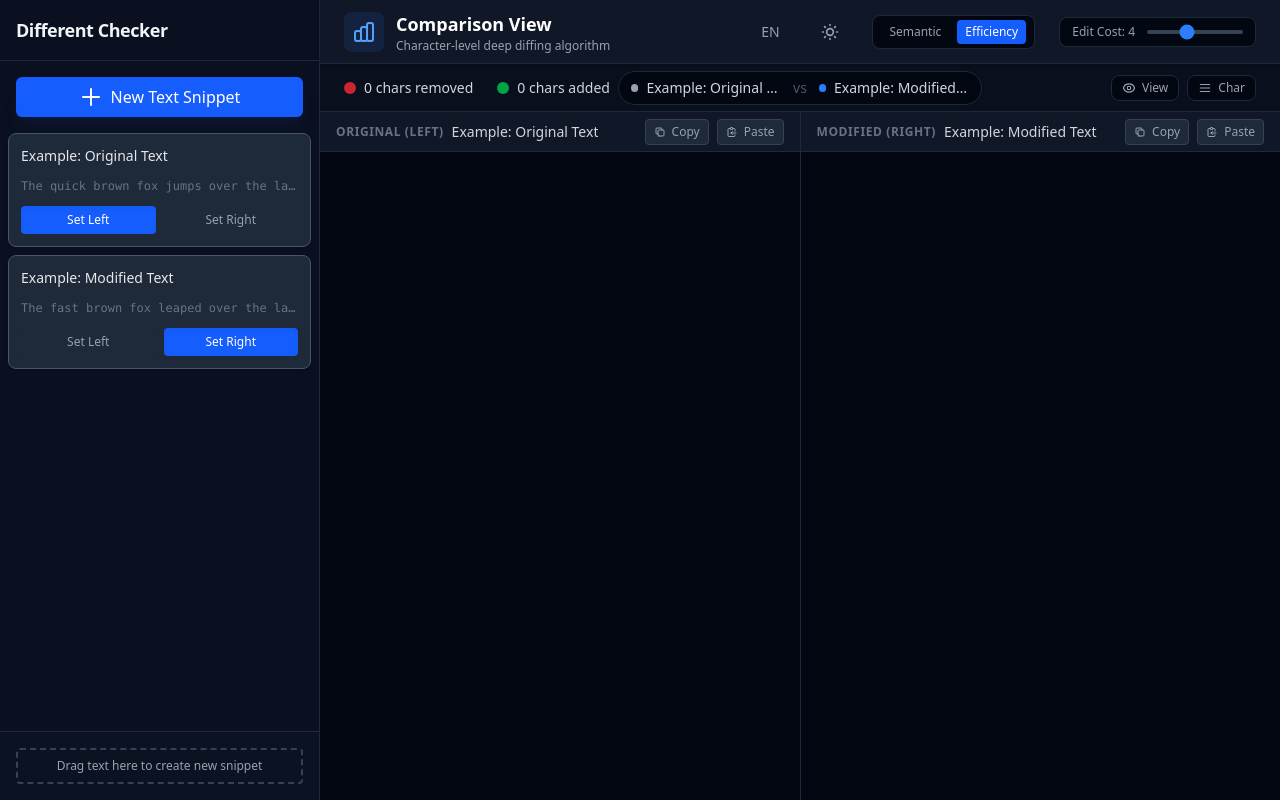
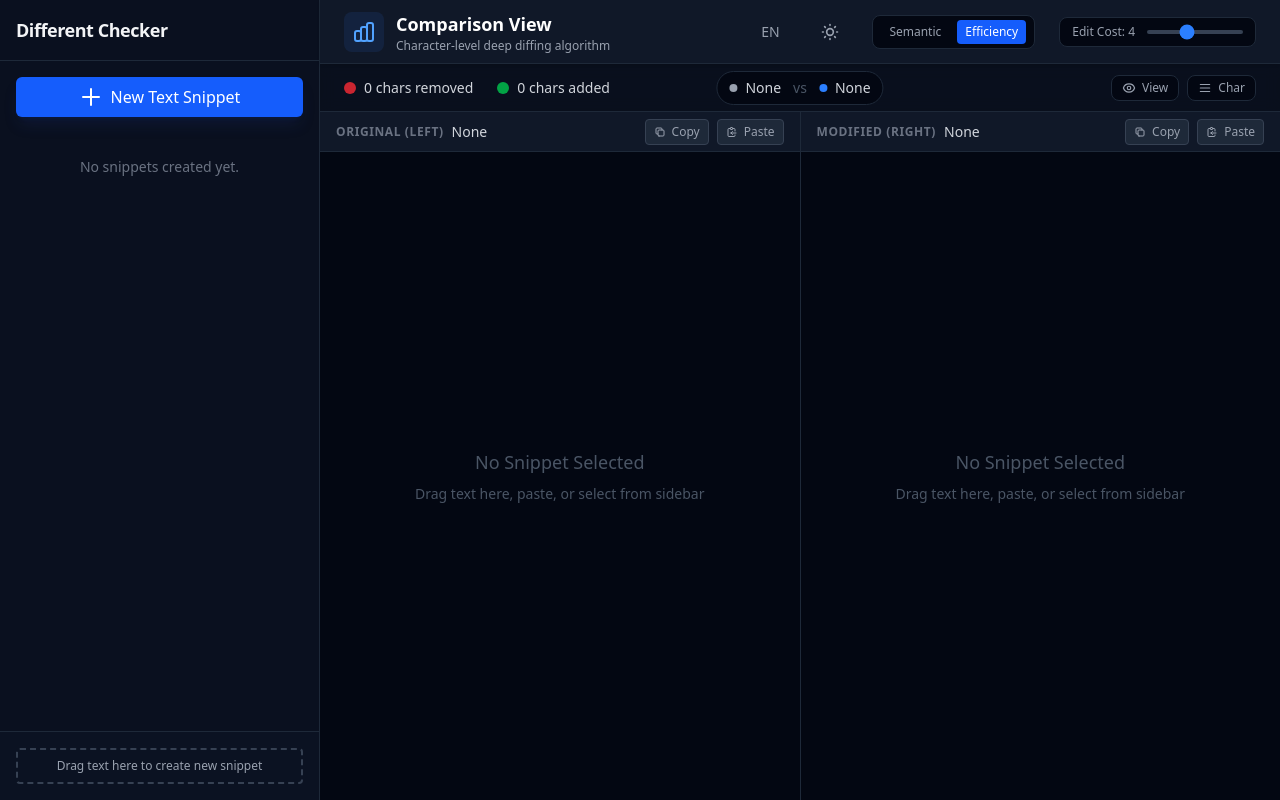
Before and after one commit to Wu-Yijun/diff-checker, a React (Vite) app: page / in a window 1280 px wide. Built offline with nearby package versions, Linux system fonts and the light colour scheme.

Commit message:
update language

```diff
--- a/src/App.tsx
+++ b/src/App.tsx
@@ -10,18 +10,18 @@ import { useLanguage } from './contexts/LanguageContext';
 
 
 const INITIAL_SNIPPETS: Snippet[] = [
-  {
-    id: '1',
-    title: 'Example: Original Text',
-    content: `The quick brown fox jumps over the lazy dog.\nThis is a simple text to demonstrate character-level diffing.\n\nMathematical precision is key.`,
-    createdAt: Date.now()
-  },
-  {
-    id: '2',
-    title: 'Example: Modified Text',
-    content: `The fast brown fox leaped over the lazy dog.\nThis is a complex text to demonstrate character-level diffing algorithms.\n\nVisual precision is key.`,
-    createdAt: Date.now() + 1
-  }
+  // {
+  //   id: '1',
+  //   title: 'Example: Original Text',
+  //   content: `The quick brown fox jumps over the lazy dog.\nThis is a simple text to demonstrate character-level diffing.\n\nMathematical precision is key.`,
+  //   createdAt: Date.now()
+  // },
+  // {
+  //   id: '2',
+  //   title: 'Example: Modified Text',
+  //   content: `The fast brown fox leaped over the lazy dog.\nThis is a complex text to demonstrate character-level diffing algorithms.\n\nVisual precision is key.`,
+  //   createdAt: Date.now() + 1
+  // }
 ];
 
 export default function App() {
--- a/src/components/LanguageSwitcher.tsx
+++ b/src/components/LanguageSwitcher.tsx
@@ -8,7 +8,7 @@ export const LanguageSwitcher: React.FC = () => {
     <button
       onClick={() => setLanguage(language === 'en' ? 'zh' : 'en')}
       className="flex items-center justify-center w-9 h-9 text-sm font-medium rounded-lg text-gray-500 hover:text-gray-900 dark:text-gray-400 dark:hover:text-gray-100 hover:bg-gray-100 dark:hover:bg-gray-800 transition-colors border border-transparent hover:border-gray-200 dark:hover:border-gray-700"
-      title={language === 'en' ? 'Switch to Chinese' : 'Switch to English'}
+      title={language === 'en' ? '切换至中文' : 'Switch to English'}
     >
       {language === 'en' ? 'EN' : '中'}
     </button>
--- a/src/contexts/LanguageContext.tsx
+++ b/src/contexts/LanguageContext.tsx
@@ -34,6 +34,8 @@ const translations: Translations = {
     split_line_disable: 'Disable Line Split',
     switch_view: 'Switch to View Mode',
     switch_edit: 'Switch to Edit Mode',
+    switch_en: 'Switch to English',
+    switch_zh: 'Switch to Chinese',
     original_left: 'Original (Left)',
     modified_right: 'Modified (Right)',
     copy: 'Copy',
@@ -74,8 +76,8 @@ const translations: Translations = {
     drag_text_sidebar: '拖拽文本到此处以创建新片段',
     comparison_view: '差异对比视图',
     algorithm_desc: '字符级深度差异比对算法',
-    semantic: '语义优先',
-    efficiency: '效率优先',
+    semantic: '语义分段',
+    efficiency: '成本分段',
     edit_cost: '编辑成本',
     vs: '对比',
 
@@ -91,6 +93,8 @@ const translations: Translations = {
     split_line_disable: '禁用按行分割',
     switch_view: '切换至预览模式',
     switch_edit: '切换至编辑模式',
+    switch_en: '切换至英文',
+    switch_zh: '切换至中文',
     original_left: '原始 (左)',
     modified_right: '修改 (右)',
     copy: '复制',
```
